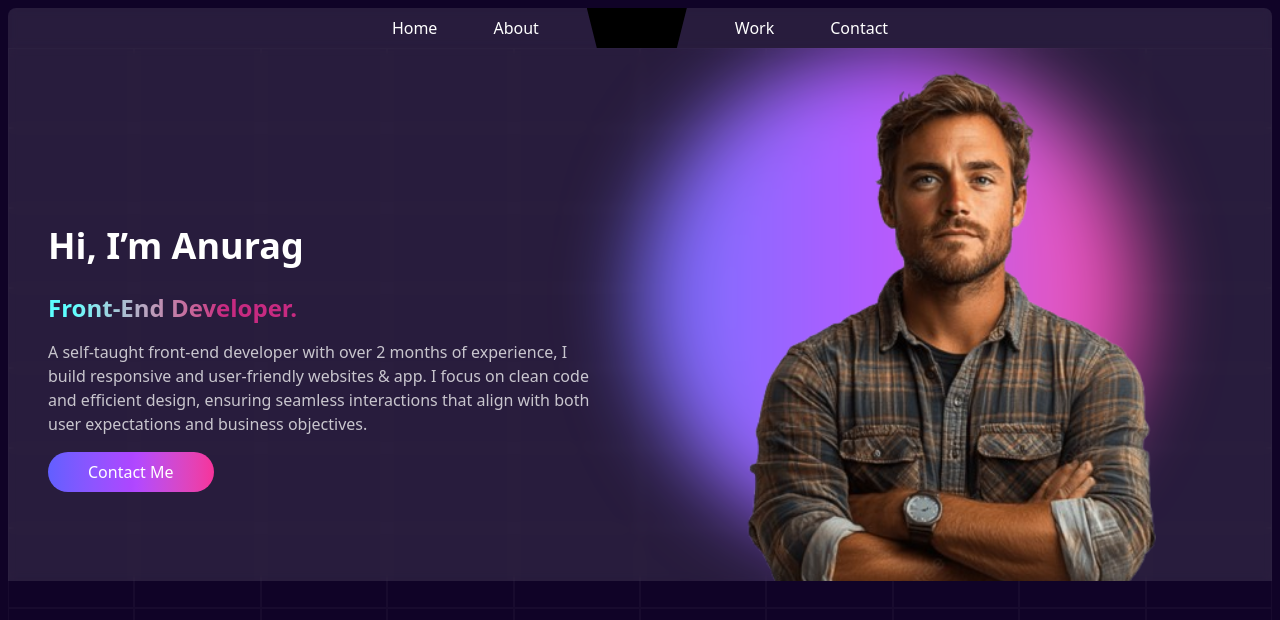
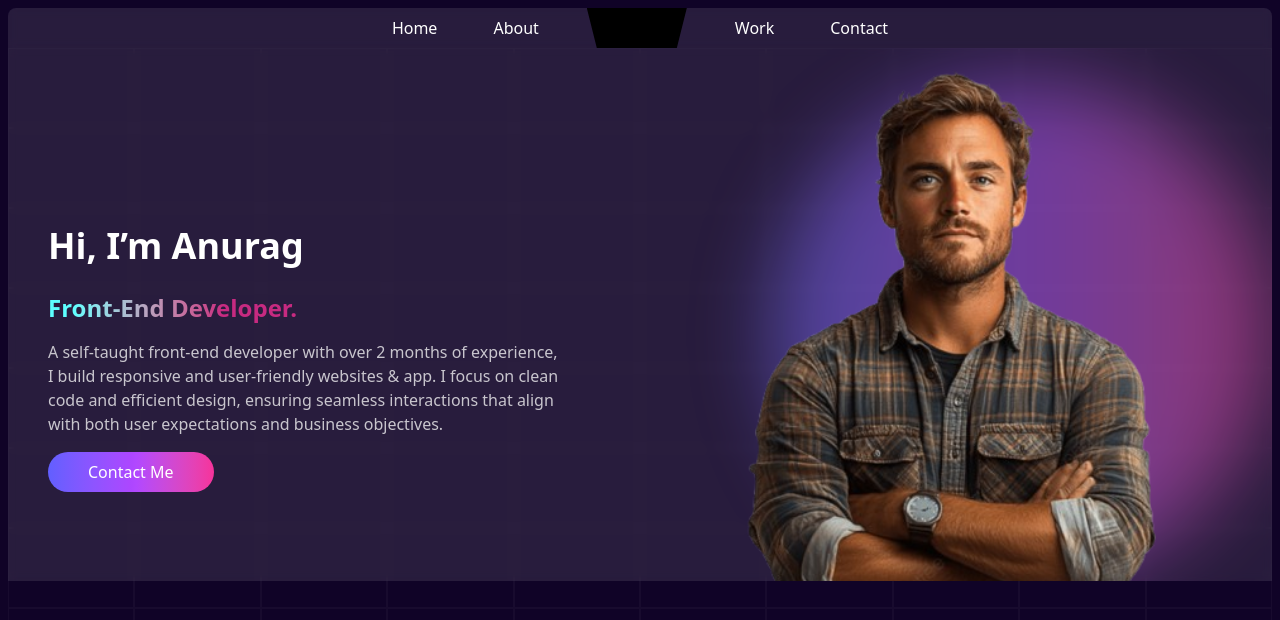
Before and after one commit to SokunPanha/myportfolio, a Nuxt app: page / in a window 1280 px wide. Shown: the top 620 px of the page. Built offline with nearby package versions, Linux system fonts and the light colour scheme.

Commit message:
update home section style

```diff
--- a/app/assets/css/main.css
+++ b/app/assets/css/main.css
@@ -3,4 +3,18 @@
 
 * {
     transition: all 2s ease;
+    scroll-behavior: smooth;
 }
+
+::-webkit-scrollbar-thumb{
+    background: linear-gradient(to top, #5DFFFF, #c72a81);
+}
+
+
+::-webkit-scrollbar-track {
+    background: rgb(0, 0, 0);
+}
+
+::-webkit-scrollbar{
+    width: 5px;
+}
--- a/app/components/section/home.vue
+++ b/app/components/section/home.vue
@@ -9,11 +9,12 @@
         </div>
         <section class="absolute top-0 left-0 w-full min-h-1/2 md:h-2/3 overflow-hidden   ">
             <div class="rounded-full w-[500px] h-[500px] bg-gradient-to-r from-indigo-500 via-purple-500 to-pink-500 absolute
-               left-1/2 blur-2xl">
+               md:right-0 bottom-0  max-md:left-1/2 max-md:transform max-md:-translate-x-1/2 blur-2xl animate-pulse">
             </div>
 
-            <div class=" w-full overflow-hidden  h-full  bg-[#ffffff]/10 backdrop-blur-[5px]  grid md:grid-cols-2 grid-cols-1 ">
-                <div class="flex flex-col p-10 justify-center gap-4 items-start pl-10">
+            <div
+                class=" w-full overflow-hidden  h-full  bg-[#ffffff]/10 backdrop-blur-[5px]  grid md:grid-cols-2 grid-cols-1 ">
+                <div class="flex flex-col p-20 justify-center gap-4 items-start pl-10">
                     <h1 class="text-4xl  font-bold text-white animate-bounce">Hi, I’m Anurag</h1>
                     <h2
                         class="text-2xl font-bold bg-clip-text text-transparent bg-gradient-to-r  from-[#5DFFFF] from-10%  to-[#c72a81] to-70% ">
@@ -22,13 +23,14 @@
                         responsive and user-friendly websites & app. I focus on clean code and efficient design,
                         ensuring seamless interactions that align with both user expectations and business objectives.
                     </p>
-                 <UiButton path="#contact">
-                  <span class="text-white">  Contact Me</span>
-                 </UiButton>
+                    <UiButton path="#contact">
+                        <span class="text-white"> Contact Me</span>
+                    </UiButton>
                 </div>
 
-                <div class="" >
-                    <img class="object-cover md:w-full w-[400px] mx-auto h-full" src="/images/profile.png" alt="">
+                <div class="relative group">
+
+                    <img class="object-cover group md:w-full w-[400px] mx-auto h-full" src="/images/profile.png" alt="">
                 </div>
             </div>
         </section>
--- a/app/components/ui/ui-button.vue
+++ b/app/components/ui/ui-button.vue
@@ -6,7 +6,7 @@ defineProps({
 </script>
 
 <template>
-    <NuxtLink :to="path" class="p-2 bg-gradient-to-r from-indigo-500 via-purple-500 to-pink-500 rounded-full px-10 hover:scale-110 transition-all">
+    <NuxtLink :to="path" class="p-2 bg-gradient-to-r from-indigo-500 via-purple-500 to-pink-500 rounded-full px-10 hover:scale-110 transition-all duration-100!">
         <slot />
     </NuxtLink>
 </template>
--- a/app/layouts/default.vue
+++ b/app/layouts/default.vue
@@ -7,7 +7,7 @@
                     <NuxtLink to="/">Home</NuxtLink>
                 </li>
                 <li class="p-2">
-                    <NuxtLink to="/about">About</NuxtLink>
+                    <NuxtLink to="#about">About</NuxtLink>
                 </li>
                 <div class="bg-black h-full text-black w-[100px] p-2" style="clip-path: polygon(0 0, 100% 0, 90% 100%, 10% 100%);">
                   t
```
